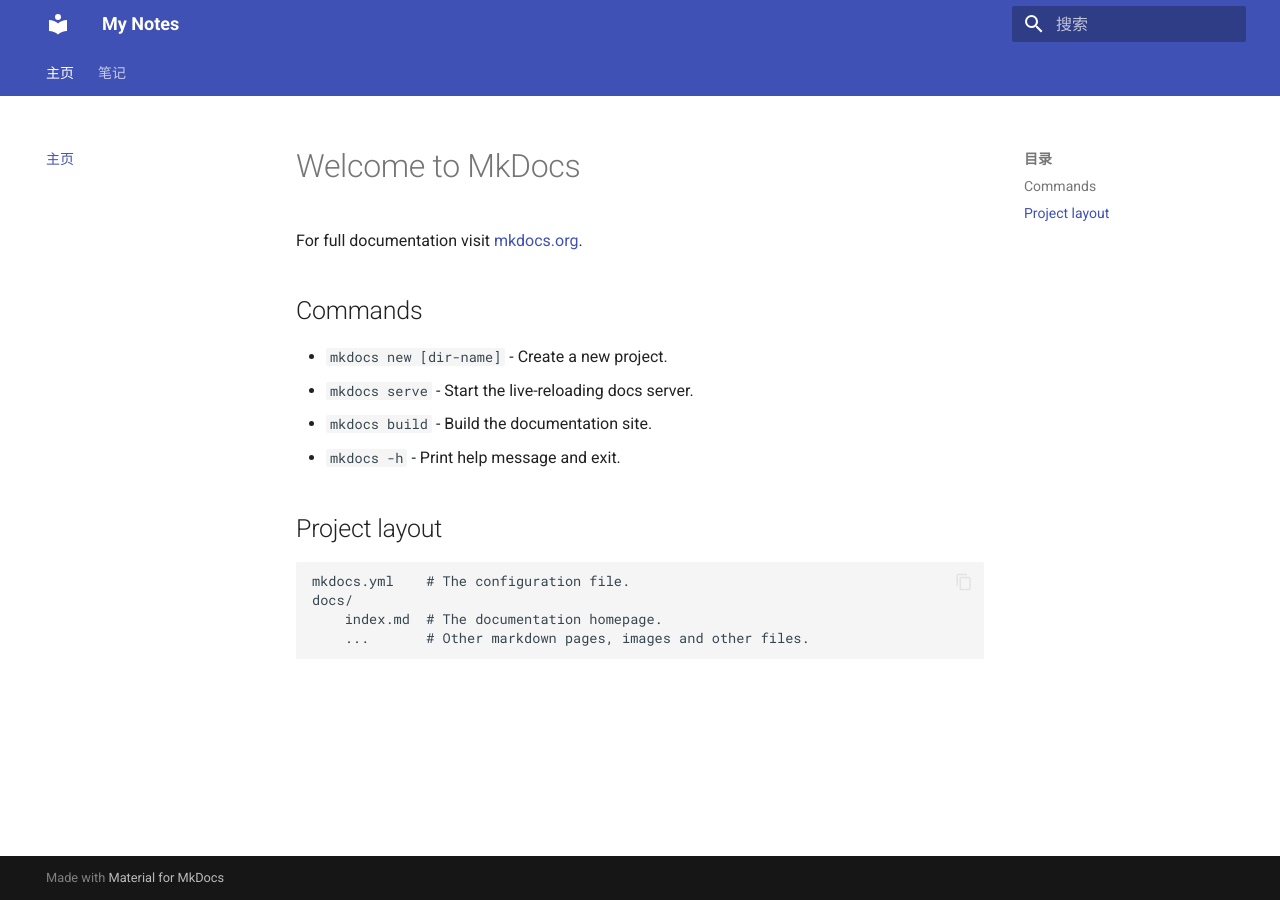
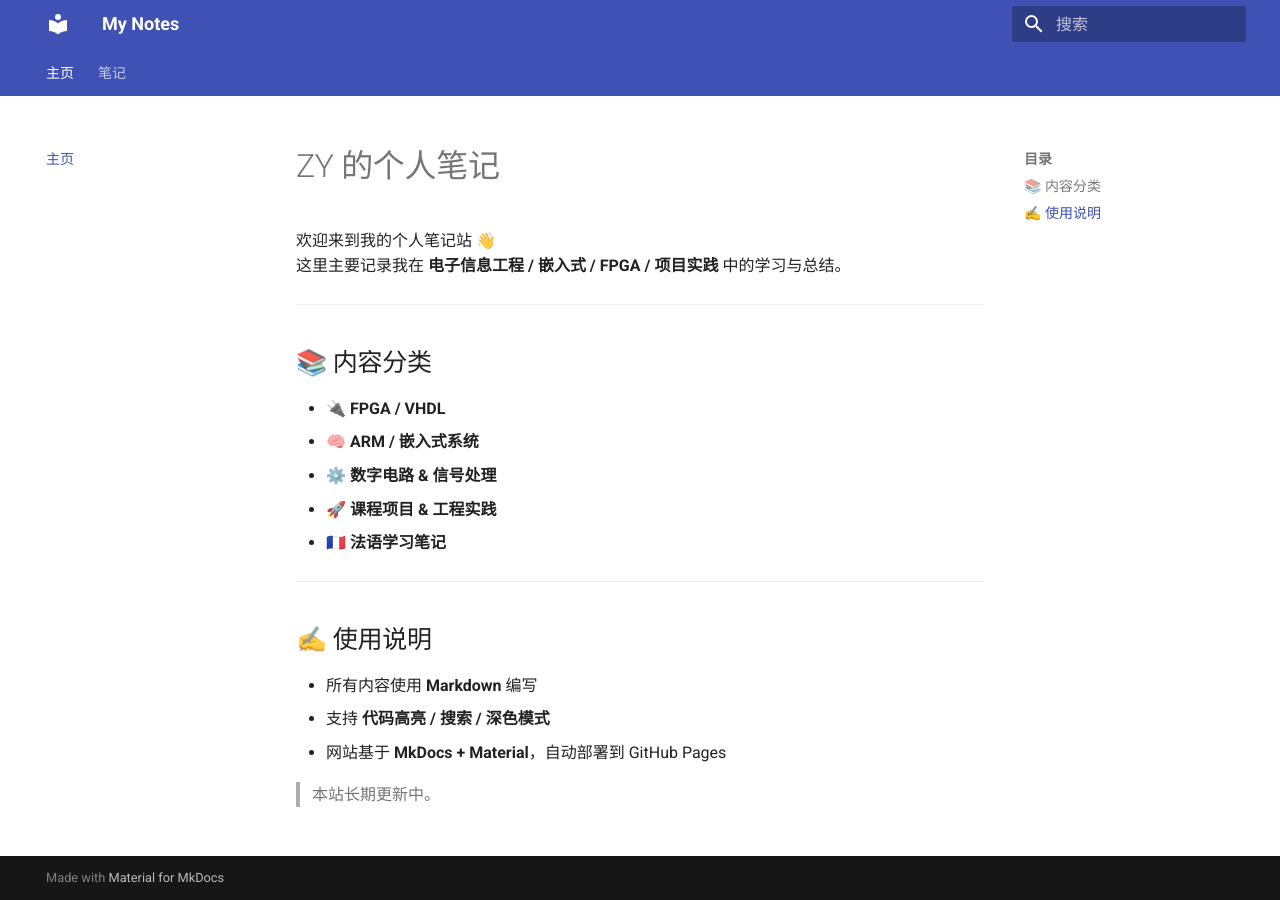
Before and after one commit to zhyun828/zhyun828.github.io, an MkDocs documentation site: the page built from docs/index.md, in a window 1280 px wide. Built offline with MkDocs 1.6.1 and Material for MkDocs 9.7.7, drawn with Linux system fonts in a browser that asks for light colours.

Commit message:
update homepage

```diff
--- a/docs/index.md
+++ b/docs/index.md
@@ -1,17 +1,22 @@
-# Welcome to MkDocs
+# ZY 的个人笔记
 
-For full documentation visit [mkdocs.org](https://www.mkdocs.org).
+欢迎来到我的个人笔记站 👋
+这里主要记录我在 **电子信息工程 / 嵌入式 / FPGA / 项目实践** 中的学习与总结。
 
-## Commands
+---
 
-* `mkdocs new [dir-name]` - Create a new project.
-* `mkdocs serve` - Start the live-reloading docs server.
-* `mkdocs build` - Build the documentation site.
-* `mkdocs -h` - Print help message and exit.
+## 📚 内容分类
+- 🔌 **FPGA / VHDL**
+- 🧠 **ARM / 嵌入式系统**
+- ⚙️ **数字电路 & 信号处理**
+- 🚀 **课程项目 & 工程实践**
+- 🇫🇷 **法语学习笔记**
 
-## Project layout
+---
 
-    mkdocs.yml    # The configuration file.
-    docs/
-        index.md  # The documentation homepage.
-        ...       # Other markdown pages, images and other files.
+## ✍️ 使用说明
+- 所有内容使用 **Markdown** 编写
+- 支持 **代码高亮 / 搜索 / 深色模式**
+- 网站基于 **MkDocs + Material**，自动部署到 GitHub Pages
+
+> 本站长期更新中。
```
